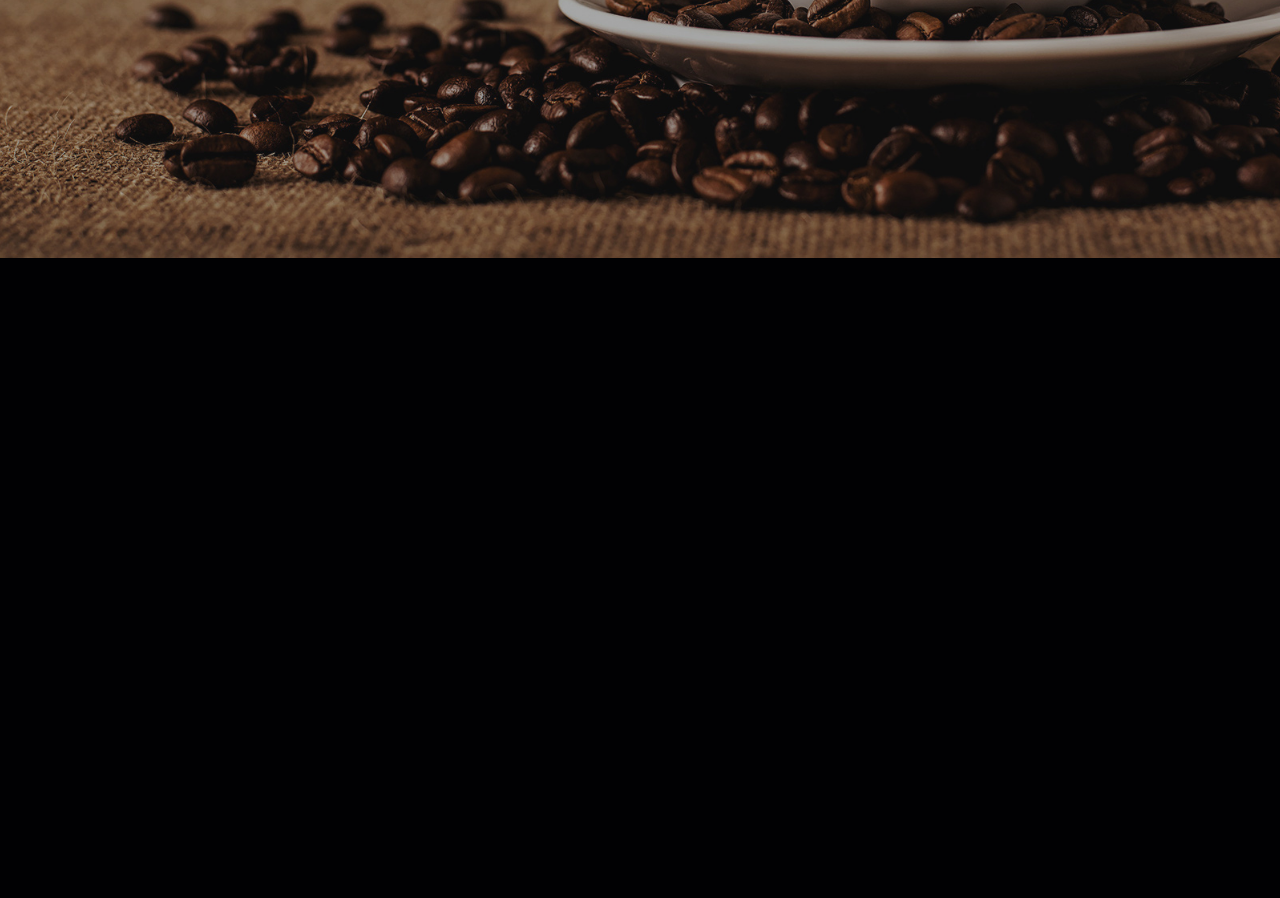
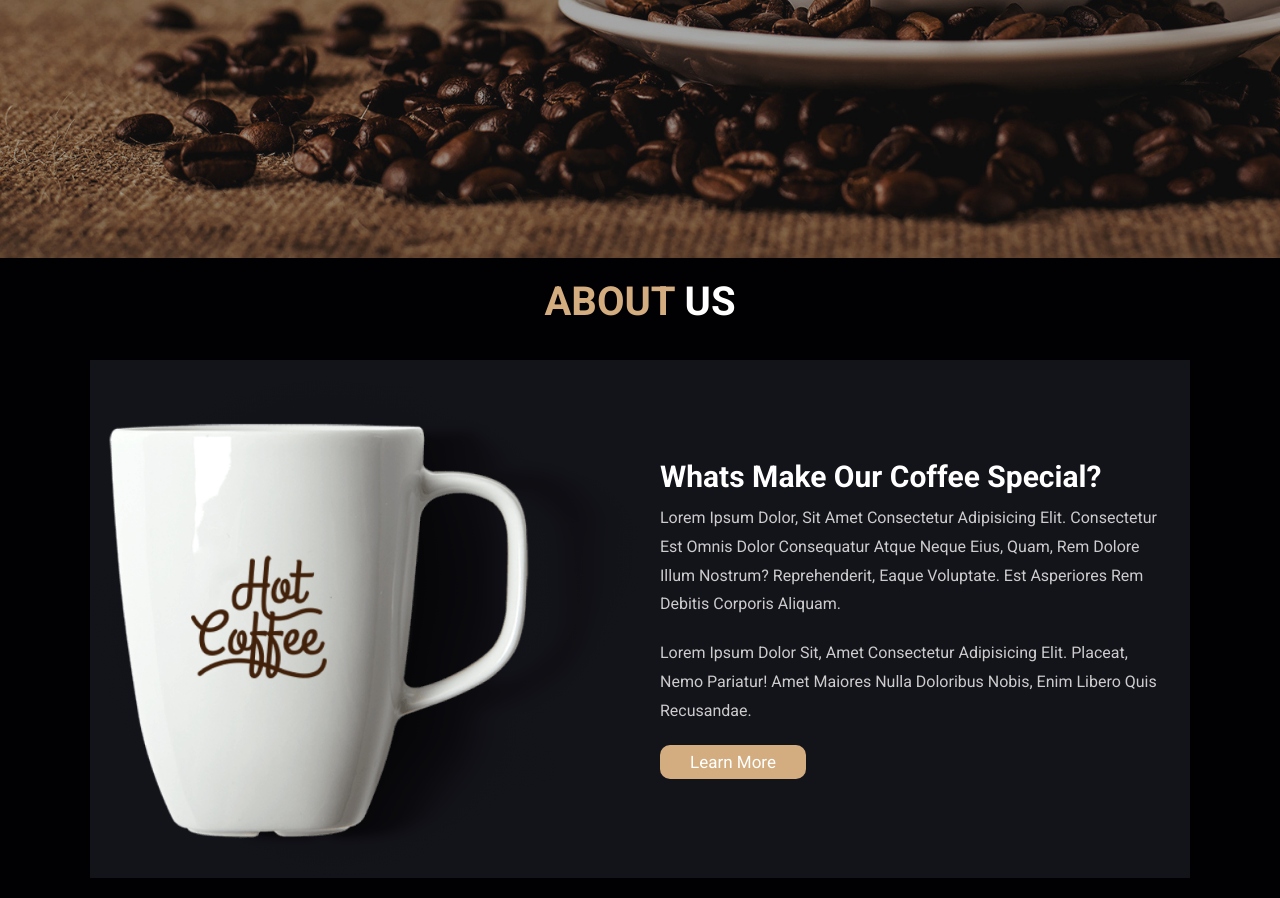
Before and after one commit to rohitbhadane310/web-dev-projects, a plain HTML site: page coffee web/index.html in a window 1280 px wide. Shown: the part 542-1440 px from the top of the page. Before the commit the page ends 800 px from the top, so only its background shows below. Drawn offline with Linux system fonts and the light colour scheme.

Commit message:
about section completed

```diff
--- a/coffee web/index.html
+++ b/coffee web/index.html
@@ -90,6 +90,25 @@
     </section>
 
 
+    <section class="about" id="about">
+
+        <h1 class="heading"><span>about </span>us</h1>
+
+        <div class="row">
+            <div class="images">
+                <img src="images/about-img-1.png" alt="">
+            </div>
+
+            <div class="content">
+                <h3>whats make our coffee special?</h3>
+                <p>Lorem ipsum dolor, sit amet consectetur adipisicing elit. Consectetur est omnis dolor consequatur atque neque eius, quam, rem dolore illum nostrum? Reprehenderit, eaque voluptate. Est asperiores rem debitis corporis aliquam.</p>
+                <p>Lorem ipsum dolor sit, amet consectetur adipisicing elit. Placeat, nemo pariatur! Amet maiores nulla doloribus nobis, enim libero quis recusandae.</p>
+                <a href="#" class="btn">learn more</a>
+            </div>
+       </div>
+    </section>
+
+
 
 
 
--- a/coffee web/style.css
+++ b/coffee web/style.css
@@ -45,6 +45,19 @@ body{
 
 section{
     padding: 2rem 7%;
+}
+
+.heading{
+    text-align: center;
+    color: #fff;
+    text-transform: uppercase;
+    padding-bottom: 3.5rem;
+    font-size: 4rem;
+}
+
+.heading span{
+    text-transform: uppercase;
+    color: var(--main-color);
 }
 
 .btn{
@@ -227,10 +240,40 @@ section{
 }
 
 
+/* about section starts */
 
+.about .row{
+    display: flex;
+    align-items: center;
+    background: var(--black);
+    flex-wrap: wrap;
+}
 
+.about .row .images
+{
+    flex: 1 1 45rem;
+}
 
+.about .row .images img{
+    width: 100%;
+}
 
+.about .row .content{
+    flex: 1 1 45rem;
+    padding: 2rem;
+}
+
+.about .row .content h3{
+    font-size: 3rem;
+    color: #fff;
+}
+
+.about .row .content p{
+    font-size: 1.6rem;
+    color: #ccc;
+    padding: 1rem 0;
+    line-height: 1.8;
+}
 
 
 
```
